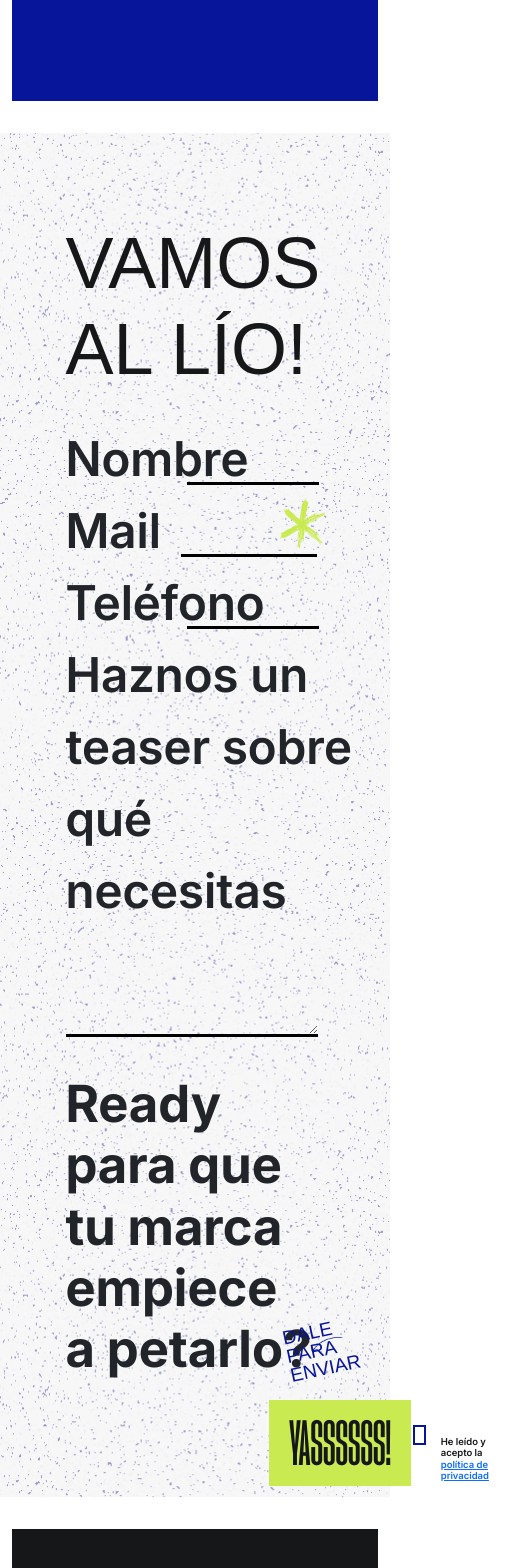
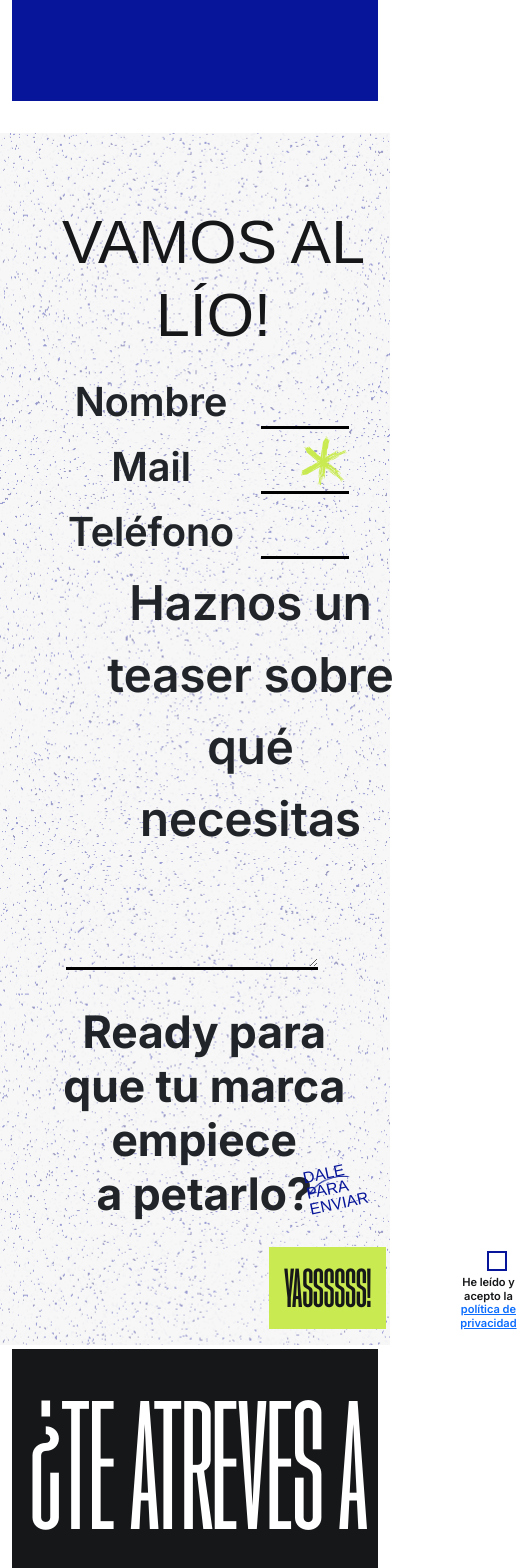
Before and after one commit to GabrielaRamos79/landing-puente, a React (Create React App) app in the folder mi-landing-page/: page / in a window 390 px wide. Shown: the part 6900-8468 px from the top of the page, 532 px wide, since content can reach past the window. Built offline with nearby package versions, Linux system fonts and the light colour scheme.

Commit message:
Responsive in ContactForm

```diff
--- a/mi-landing-page/src/components/Contact/Contact.css
+++ b/mi-landing-page/src/components/Contact/Contact.css
@@ -44,6 +44,15 @@
 
   /* Ajustes para pantallas pequeñas */
   @media (max-width: 1040px) {
+    .contact-section {
+      background-color: #161719; /* Fondo oscuro */
+      color: white;
+      padding: 20px 0; /* Espaciado */
+      margin-top: -12%;
+      text-align: center;
+      font-family: "Agharti-LightCondensed", sans-serif;
+    }
+
     .contact-info {
       flex-direction: column;
       align-items: center;
--- a/mi-landing-page/src/components/ContactForm/ContactForm.css
+++ b/mi-landing-page/src/components/ContactForm/ContactForm.css
@@ -235,3 +235,185 @@
     color: #c9ea50;
     font-size: 14px;
   }
+
+  @media (max-width: 375px) {
+    .form-title {
+      font-size: 2.5rem;
+      text-align: center;
+      margin: 10px auto;
+    }
+
+    .form-group {
+      display: block; /* Esto apila el label y el input */
+      margin-bottom: 20px; /* Espaciado entre grupos */
+    }
+
+    label {
+      font-size: 1.5rem;
+      width: 100%;
+      text-align: center;
+      margin-bottom: 10px;
+    }
+
+    .form-input {
+      width: 100%;
+      margin: 10px;
+      font-size: 1rem;
+      display: block;
+    }
+
+    textarea.form-input {
+      width: 90%; /* Que el textarea ocupe casi todo el ancho */
+      margin: 10px auto;
+    }
+
+    .form-group2 h2 {
+      font-size: 1.5rem;
+      text-align: left;
+      margin: 20px auto;
+    }
+
+    .send-button {
+      font-size: 2rem;
+      padding: 5px 10px;
+      margin-right: -25%;
+    }
+
+    .arrow-icon {
+      top: -50%;
+      right: 3%;
+      width: 15%;
+    }
+
+    .arrow-text {
+      top: -55%;
+      right: 2%;
+      font-size: 0.8rem;
+    }
+
+    .terms-wrapper {
+      flex-direction: column;
+      align-items: center;
+    }
+
+    .terms-wrapper input {
+      margin-bottom: 5px;
+    }
+
+    .terms-wrapper label {
+      font-size: 0.7rem;
+      text-align: center;
+    }
+  }
+
+  @media (max-width: 720px) {
+    .form-title {
+      font-size: 3rem;
+      text-align: center;
+      margin-left: 0;
+      margin-top: 10px;
+      margin-bottom: 20px;
+    }
+
+    label {
+      font-size: 2rem;
+      width: 100%;
+      text-align: center;
+      margin-left: 0;
+      margin-bottom: 15px;
+    }
+
+    .form-input {
+      width: 80%;
+      margin-left: 10%;
+      margin-right: 10%;
+      font-size: 1.2rem;
+    }
+
+    .form-group2 h2 {
+      font-size: 2rem;
+      text-align: center;
+      margin-left: 0;
+      padding-right: 0;
+    }
+
+    .send-button {
+      font-size: 2.5rem;
+      margin-right: 10%;
+      padding: 5px 15px;
+    }
+
+    .arrow-icon {
+      top: -60%;
+      right: 5%;
+      width: 12%;
+    }
+
+    .arrow-text {
+      top: -65%;
+      right: 3%;
+      font-size: 0.9rem;
+    }
+
+    .terms-wrapper {
+      flex-direction: column;
+      align-items: center;
+      margin-top: 10px;
+    }
+
+    .terms-wrapper input {
+      margin-right: 0;
+      margin-bottom: 5px;
+    }
+
+    .terms-wrapper label {
+      font-size: 0.8rem;
+      text-align: center;
+      margin-left: 0;
+    }
+  }
+  @media (max-width: 1440px) {
+    .form-title {
+      font-size: 3.8rem;
+      margin-left: 10%;
+      margin-top: 3%;
+      margin-bottom: 20px;
+    }
+
+    label {
+      font-size: 2.5rem;
+      margin-left: 10%;
+    }
+
+    .form-input {
+      font-size: 1.3rem;
+      margin-right: 25%;
+      margin-left: 5%;
+    }
+
+    .form-group2 h2 {
+      font-size: 2.8rem;
+      margin-left: 10%;
+      padding-right: 5%;
+    }
+
+    .send-button {
+      font-size: 3rem;
+      margin-right: 20%;
+    }
+
+    .arrow-icon {
+      top: -70%;
+      right: 8%;
+    }
+
+    .arrow-text {
+      top: -75%;
+      right: 4%;
+      font-size: 1rem;
+    }
+
+    .terms-wrapper label {
+      font-size: 0.7rem;
+    }
+  }
--- a/mi-landing-page/src/components/Footer/Footer.css
+++ b/mi-landing-page/src/components/Footer/Footer.css
@@ -263,6 +263,17 @@
 }
 
 @media (max-width: 375px) {
+  .footer-section {
+    background-color: #e9eaf0;
+    padding: 50px 20px;
+    text-align: center;
+    /* font-family: 'Inter_18pt-Regular', sans-serif; */
+    position: relative;
+    overflow: hidden;
+    margin-top: -14%;
+  }
+
+
   .social-links {
     flex-direction: column;
     gap: 15px; /* Aumenta el espacio entre los elementos para evitar que se vean demasiado juntos */
@@ -275,7 +286,7 @@
     gap: 5px;
     text-align: left;
     font-size: 0.8rem; /* Ajusta el tamaño del texto para pantallas más pequeñas */
-    margin-left: 05%;
+    margin-left: 0%;
   }
 
   .footer-logo img {
```
